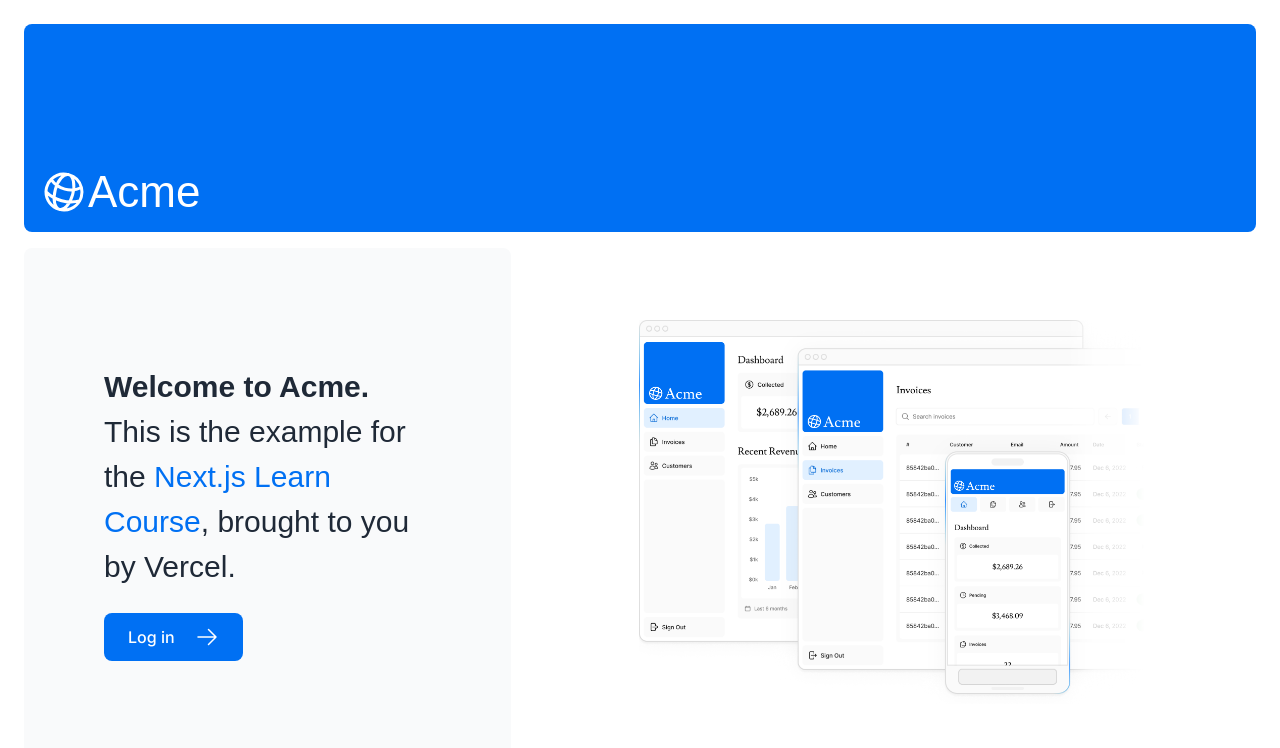
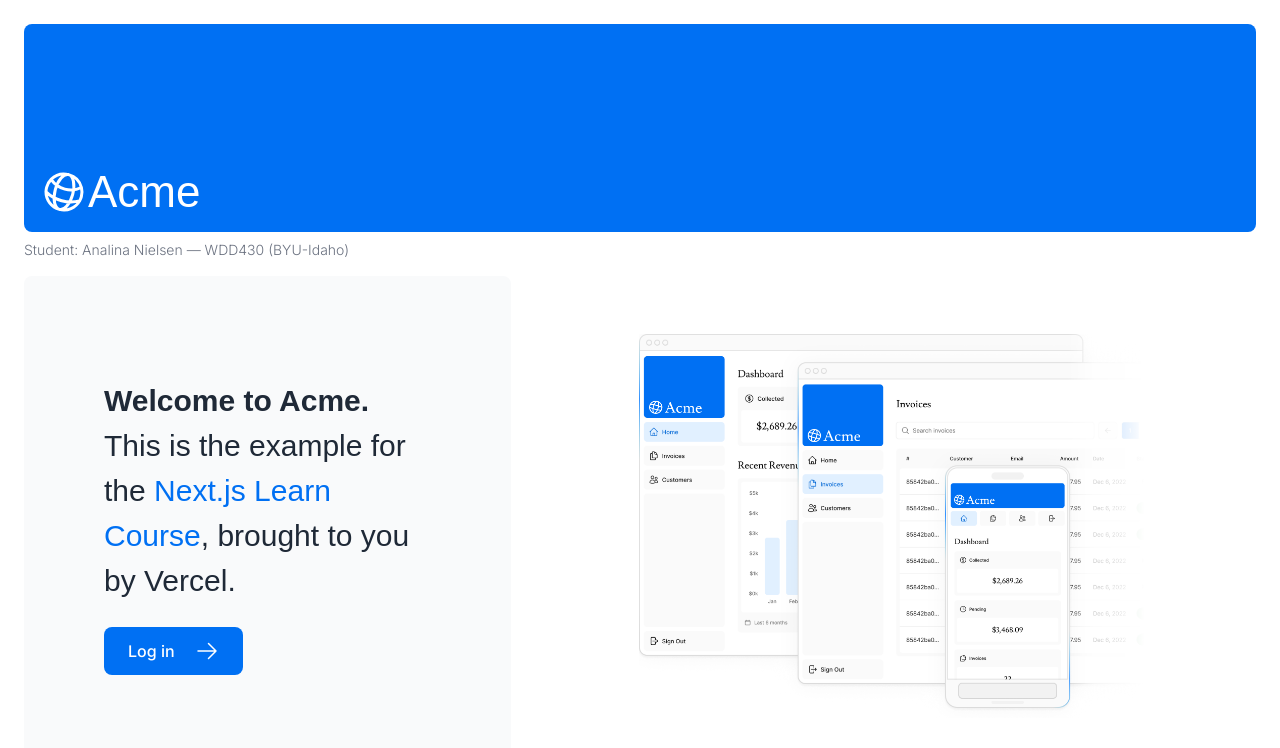
Before and after one commit to yourdesignerfriends/learn-next, a Next.js app: page / in a window 1280 px wide. Shown: the top 748 px of the page. Built offline with nearby package versions, Linux system fonts and the light colour scheme; a web font is replaced by a local one.

Commit message:
I updated the home page with my student info.

```diff
--- a/app/page.tsx
+++ b/app/page.tsx
@@ -10,9 +10,13 @@
     <main className="flex min-h-screen flex-col p-6">
       {/* <div className={styles.shape} /> */}
       <div className="flex h-20 shrink-0 items-end rounded-lg bg-blue-500 p-4 md:h-52">
+        {/* <AcmeLogo /> */}
         <AcmeLogo />
-        {/* <AcmeLogo /> */}
       </div>
+      {/* Student info */}
+      <p className="mt-2 text-sm font-light text-gray-500">
+        Student: Analina Nielsen — WDD430 (BYU-Idaho)
+      </p>
       <div className="mt-4 flex grow flex-col gap-4 md:flex-row">
         <div className="flex flex-col justify-center gap-6 rounded-lg bg-gray-50 px-6 py-10 md:w-2/5 md:px-20">
           {/* <div
```
